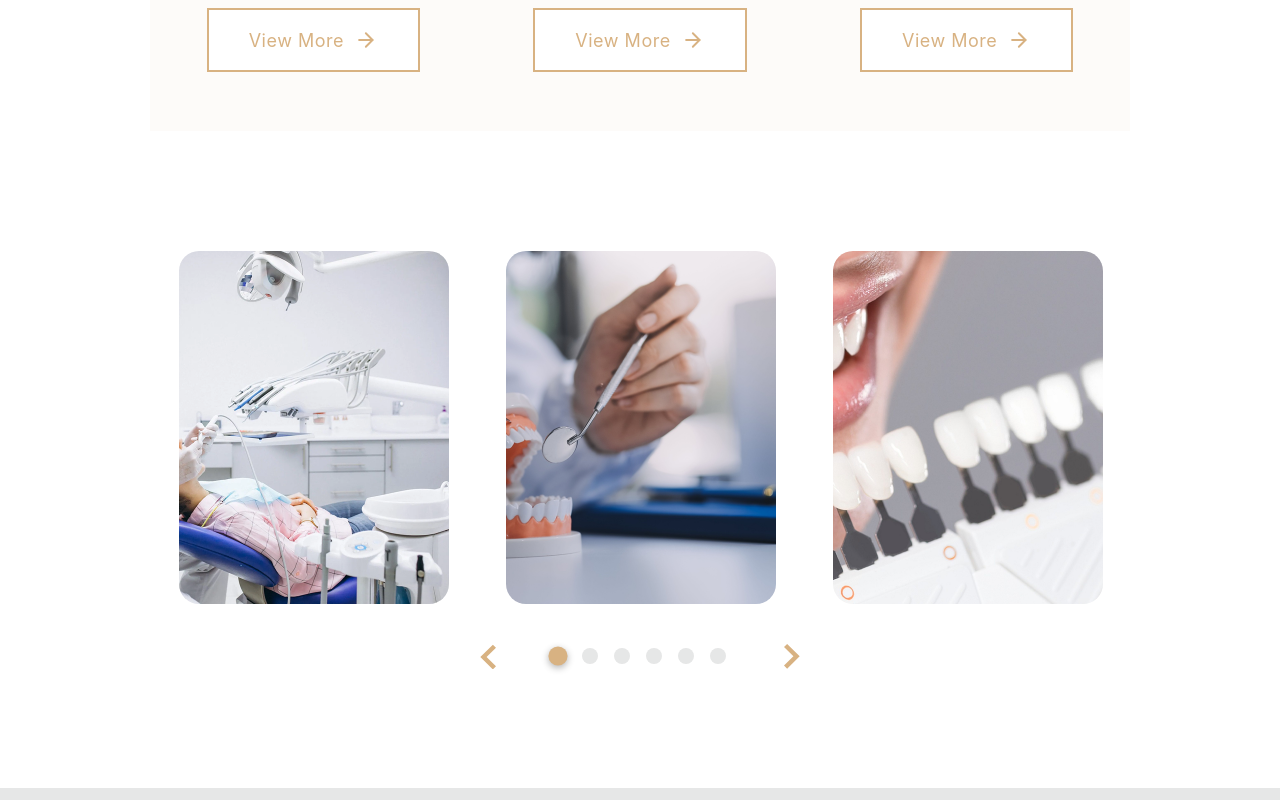
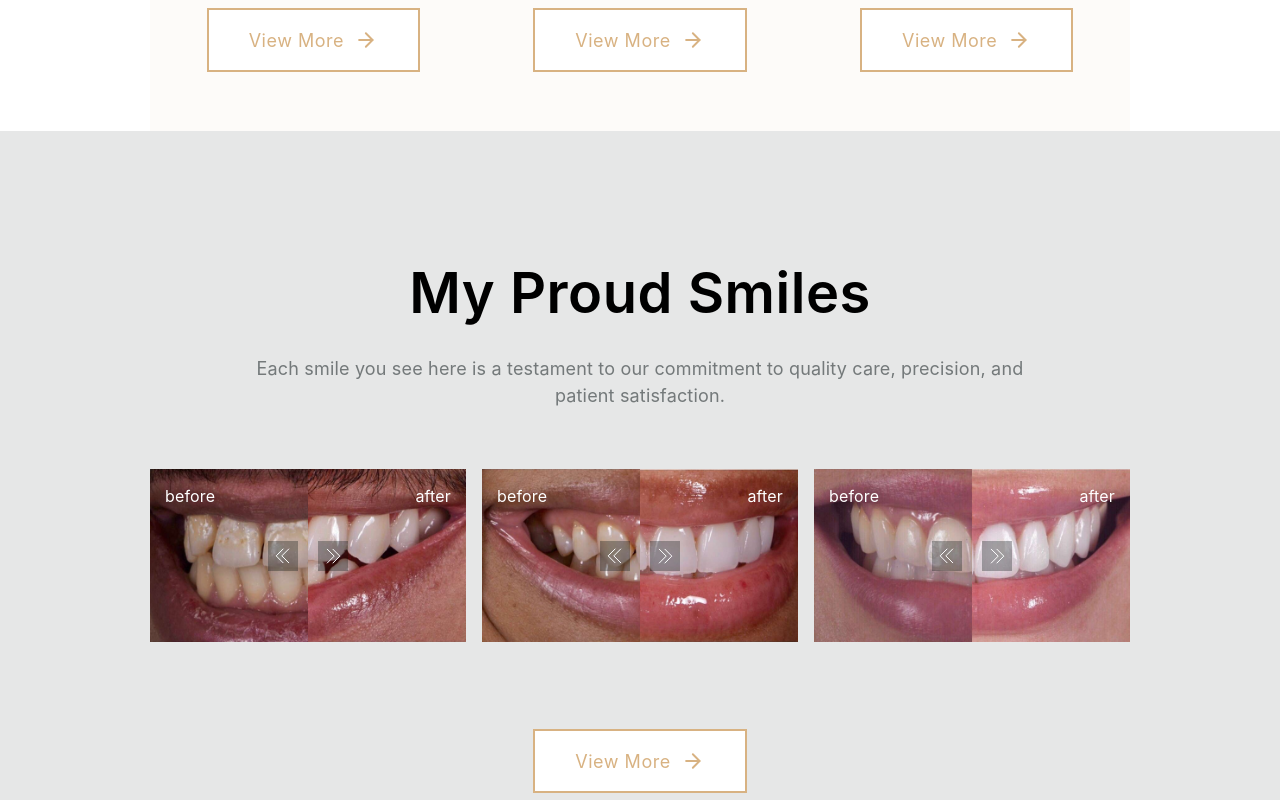
Before and after one commit to ghaffar02/new-dr-syed-qasim, a Next.js app: page / in a window 1280 px wide. Shown: the part 3460-4260 px from the top of the page. Built offline with nearby package versions, Linux system fonts and the light colour scheme.

Commit message:
fix bugs

```diff
--- a/src/_components/ButtonComponent.tsx
+++ b/src/_components/ButtonComponent.tsx
@@ -14,6 +14,7 @@ type ButtonComponentProps = {
   sx?: SxProps<Theme>;
   type?: "button" | "submit" | "reset";
   loading?: boolean;
+  onClick?: () => void;
 };
 
 export default function ButtonComponent({
@@ -23,6 +24,7 @@ export default function ButtonComponent({
   sx = {},
   type = "button",
   loading,
+  onClick,
 }: ButtonComponentProps) {
   // const theme = useTheme();
   // const isMobile = useMediaQuery(theme.breakpoints.down("sm"), {
@@ -35,6 +37,7 @@ export default function ButtonComponent({
     <Button
       type={type}
       variant="contained"
+      onClick={onClick}
       sx={{
         boxShadow: "none",
         display: "flex",
--- a/src/_components/SmileGallerieCard.tsx
+++ b/src/_components/SmileGallerieCard.tsx
@@ -126,9 +126,27 @@ export default function SmileGallerieCard({
         after
       </Typography>
 
-      {/* NEXT */}
+      {/* LEFT BUTTON */}
       <Image
         onClick={incrementActive}
+        src={svgs.doubleArrow}
+        alt="prev"
+        style={{
+          height: "30px",
+          width: "30px",
+          position: "absolute",
+          top: "calc(50% - 15px)",
+          left: "calc(50% - 40px)",
+          transform: "rotate(180deg)",
+          cursor: active === 3 ? "not-allowed" : "pointer",
+          opacity: active === 3 ? 0.3 : 1,
+          transition: "opacity 0.4s ease-in-out",
+        }}
+      />
+
+      {/* RIGHT BUTTON */}
+      <Image
+        onClick={decrementActive}
         src={svgs.doubleArrow}
         alt="next"
         style={{
@@ -136,25 +154,7 @@ export default function SmileGallerieCard({
           width: "30px",
           position: "absolute",
           top: "calc(50% - 15px)",
-          left: "50%",
-          cursor: active === 3 ? "not-allowed" : "pointer",
-          opacity: active === 3 ? 0.3 : 1,
-          transition: "opacity 0.4s ease-in-out",
-        }}
-      />
-
-      {/* PREV */}
-      <Image
-        onClick={decrementActive}
-        src={svgs.doubleArrow}
-        alt="prev"
-        style={{
-          height: "30px",
-          width: "30px",
-          position: "absolute",
-          top: "calc(50% - 15px)",
-          right: "50%",
-          transform: "rotate(180deg)",
+          left: "calc(50% + 10px)",
           cursor: active === 1 ? "not-allowed" : "pointer",
           opacity: active === 1 ? 0.3 : 1,
           transition: "opacity 0.4s ease-in-out",
--- a/src/app/home/_sections/DentalServiceshome.tsx
+++ b/src/app/home/_sections/DentalServiceshome.tsx
@@ -9,6 +9,7 @@ import ButtonComponent from "@/_components/ButtonComponent";
 import { localFontSize, sectionPadding } from "@/app/_utils/themes";
 import { Box, Grid, Typography } from "@mui/material";
 import Image from "next/image";
+import { useRouter } from "next/navigation";
 
 // import { CSSProperties } from "react";
 
@@ -66,6 +67,7 @@ const PrevArrow: React.FC<ArrowProps> = ({ onClick }) => {
 };
 
 export default function DentalServiceshome() {
+  const router = useRouter();
   const [hoveredIndex, setHoveredIndex] = useState<number | null>(null);
   const services = [
     {
@@ -289,7 +291,11 @@ export default function DentalServiceshome() {
                       </Typography>
                     </Box>
 
-                    <ButtonComponent label="Read More" sx={{ m: "auto" }} />
+                    <ButtonComponent
+                      label="Read More"
+                      sx={{ m: "auto" }}
+                      onClick={() => router.push("/services")}
+                    />
                   </Grid>
                 );
               })}
@@ -398,7 +404,11 @@ export default function DentalServiceshome() {
                     </Typography>
                   </Box>
                   <Box height={64}>
-                    <ButtonComponent label="view more" sx={{ m: "auto" }} />
+                    <ButtonComponent
+                      label="view more"
+                      sx={{ m: "auto" }}
+                      onClick={() => router.push("/services")}
+                    />
                   </Box>
                 </Grid>
               );
--- a/src/app/home/_sections/Myproudsmiles.tsx
+++ b/src/app/home/_sections/Myproudsmiles.tsx
@@ -9,8 +9,11 @@ import { localFontSize, sectionPadding } from "@/app/_utils/themes";
 import { Box, Grid, Typography } from "@mui/material";
 import pngs from "@/_assets/pngs";
 import SmileGallerieCard from "@/_components/SmileGallerieCard";
+import { useRouter } from "next/navigation";
 
 export default function Myproudsmiles() {
+  const router = useRouter();
+
   const smileImages = [
     {
       before: pngs.before1,
@@ -124,7 +127,11 @@ export default function Myproudsmiles() {
             })}
           </Grid>
           <Box data-aos="zoom-in" data-aos-duration="500">
-            <ButtonComponent label="view more" sx={{ m: "auto" }} />
+            <ButtonComponent
+              label="view more"
+              sx={{ m: "auto" }}
+              onClick={() => router.push("/smile-galleries")}
+            />
           </Box>
         </Box>
       </Box>
--- a/src/app/home/page.tsx
+++ b/src/app/home/page.tsx
@@ -24,7 +24,7 @@ export default function HomePage() {
       />
 
       <DentalServiceshome />
-      <DentalSlider />
+      {/* <DentalSlider /> */}
       <Myproudsmiles />
       <Testimonials />
       <DoctorJourney />
```
